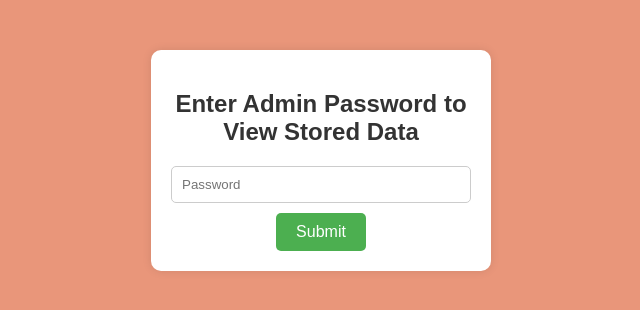
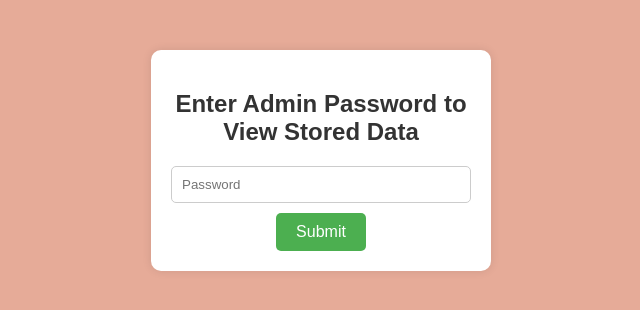
Before and after one commit to Pradeep-7142/TOI-News_Scrapping, a Flask app: page /password in a window 1280 px wide. Shown: the top 310 px of the page, without its empty margins (319-959 px from the left). Run offline with Flask 2, Linux system fonts and the light colour scheme; some libraries are stand-ins or nearby versions.

Commit message:
Update pass.css

```diff
--- a/static/pass.css
+++ b/static/pass.css
@@ -2,7 +2,7 @@ body {
     font-family: Arial, sans-serif;
     background-color: #f4f4f4;
     text-align: center;
-    background-color: darksalmon;
+    background-color: rgb(230, 171, 152);
 }
 
 .password-container {
```
